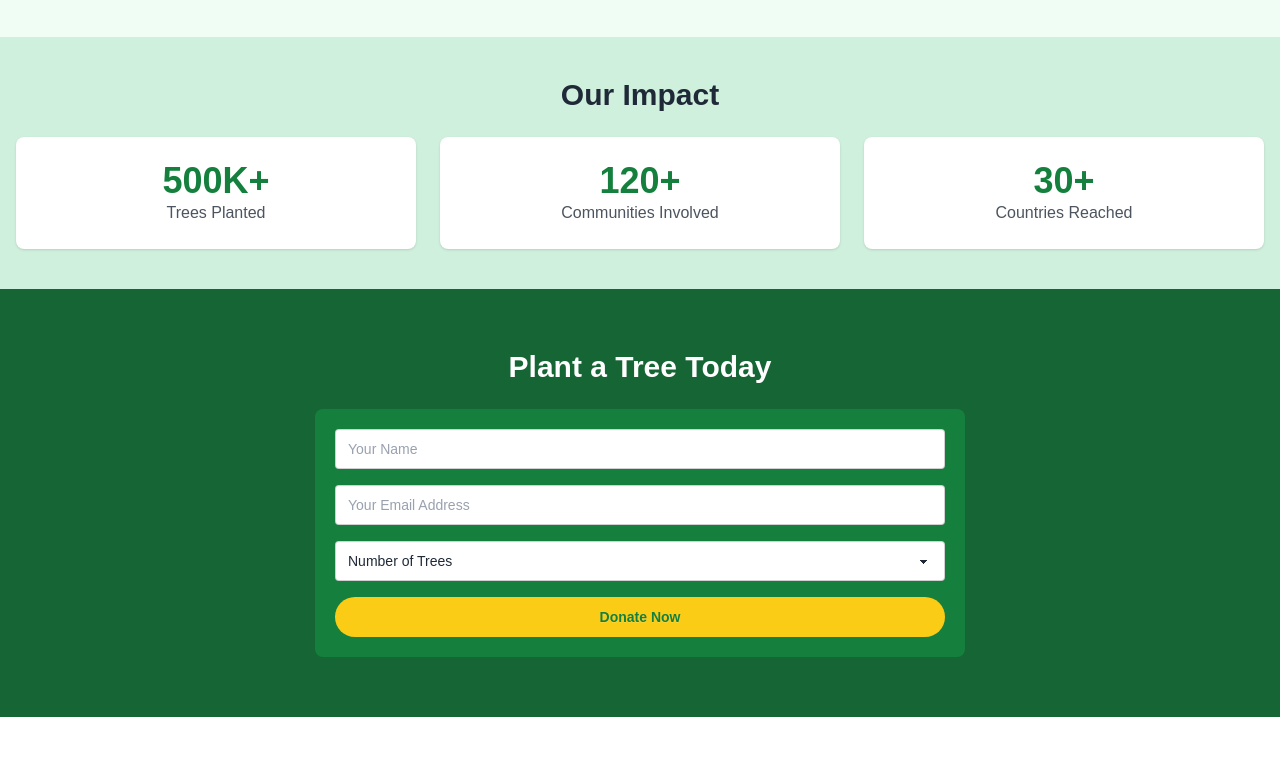
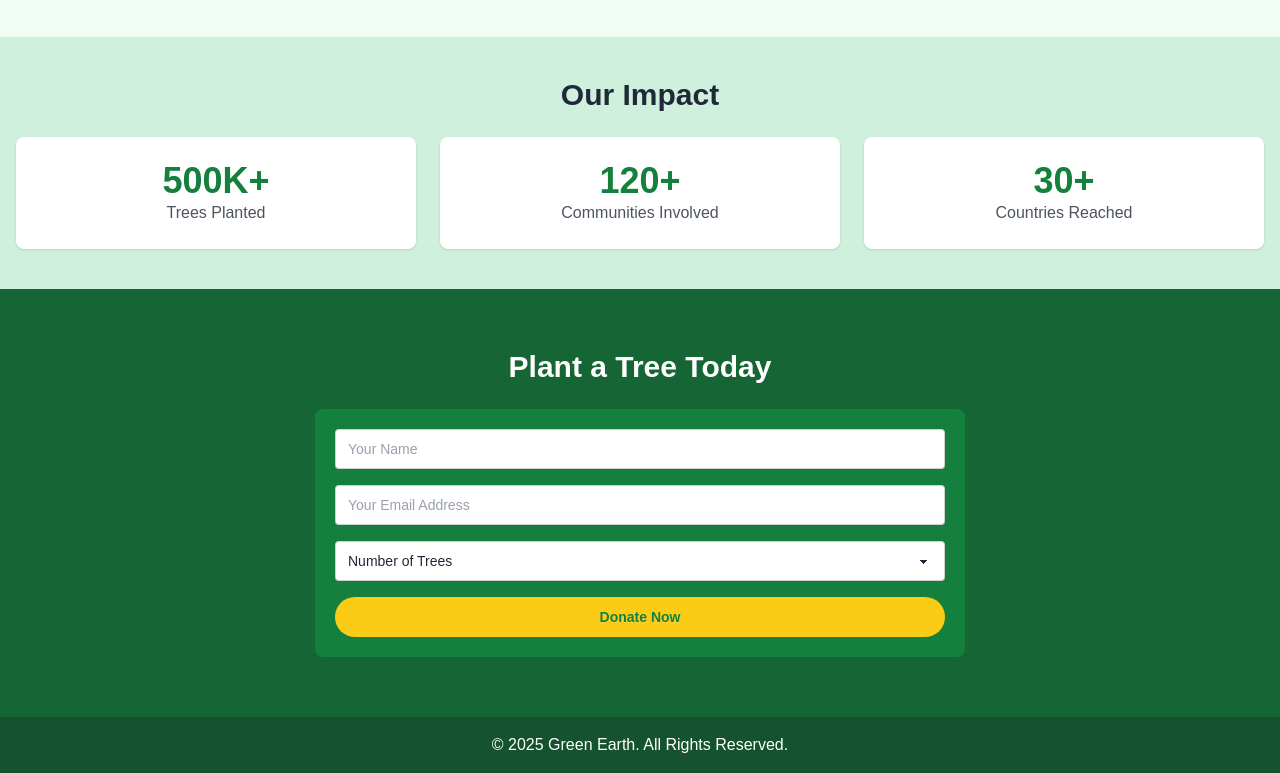
Before and after one commit to rakibhasan1868/Assignment-6-Green-Earth, a plain HTML site: page index.html in a window 1280 px wide. Shown: the part 1145-1918 px from the top of the page. Before the commit the page ends 1862 px from the top, so only its background shows below. Drawn offline with nearby package versions, Linux system fonts and the light colour scheme.

Commit message:
footer section added

```diff
--- a/index.html
+++ b/index.html
@@ -190,6 +190,10 @@
 
 
     </main>
+    <!-- Footer Section -->
+    <footer class="bg-[#14532d] p-4">
+        <p class="text-white text-center">&copy; 2025 Green Earth. All Rights Reserved.</p>
+    </footer>
 
     <script src="script.js"></script>
 </body>
```
